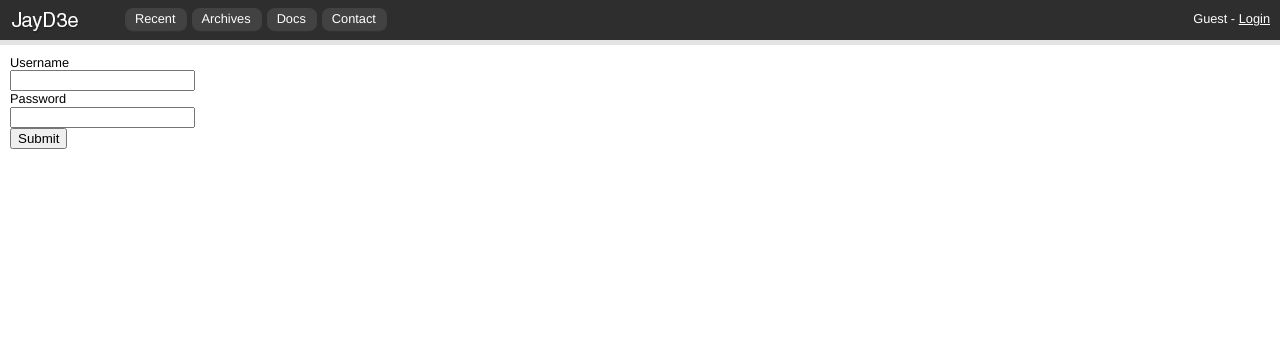
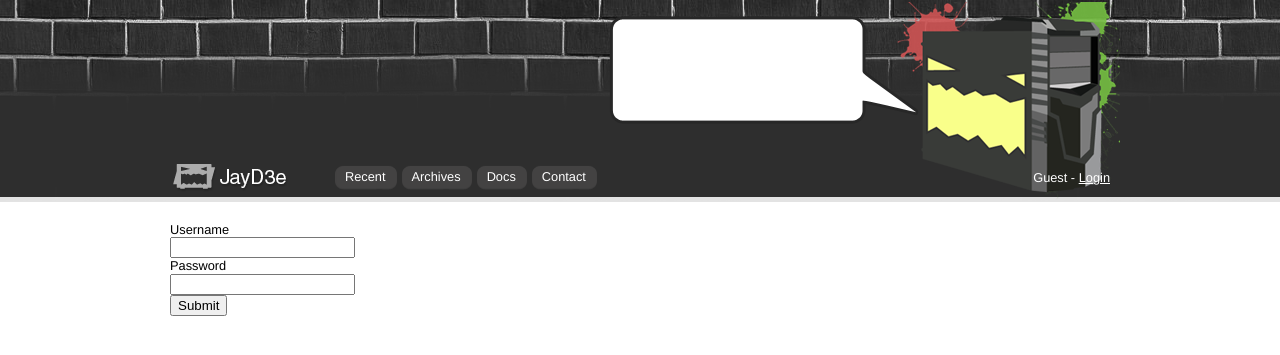
Before and after one commit to jayd3e-archive/jayd3e, a Python web app: template jayd3e/templates/auth/login.mako in a window 1280 px wide. Shown: the top 355 px of the page. Run offline with Mako, Linux system fonts and the light colour scheme; the template is opened without the code that fills it, so the values that code supplies are empty.

Commit message:
Updated the graphics for the blog.

```diff
--- a/jayd3e/db/config.py
+++ b/jayd3e/db/config.py
@@ -1,7 +1,7 @@
 class DbConfig(object):
     engine = 'mysql+mysqldb'
     user = 'jayd3e'
-    pw = 'hoppy&Bunny'
+    pw = 'sharp7&7'
     host = 'localhost'
     db = 'jayd3e_db'
 
--- a/jayd3e/static/css/style.css
+++ b/jayd3e/static/css/style.css
@@ -1,3 +1,7 @@
+div.centered {
+	margin: 0 auto;
+	width: 960px;
+}
 /*
 *   HEADER
 *     -Logo
@@ -5,13 +9,14 @@
 */
 .header {
     width: 100%;
-    height: 45px;
+    height: 202px;
     background-image: url(../img/header_bg.png);
     background-repeat: repeat-x;
 }
 .header ul.main {
     list-style: none;
     margin-left: 20px;
+    margin-top: 158px;
     height: 45px;
     float: left;
 }
@@ -58,20 +63,28 @@
     background-position: 100% -90px;
 }
 .logo {
-    width: 70px;
+    width: 120px;
     height: 45px;
     background-image: url(../img/blog_logo.png);
     background-position: left;
     margin-left: 10px;
+    margin-top: 157px;
     float: left;
 }
 .logo:hover {
     background-position: right;
 }
+.header div.twitter_bg {
+    list-style: none;
+    float: right;
+    background-image:  url(../img/header_graphic.png);
+    width: 511px;
+    height: 202px;
+}
 .auth_span {
     float: right;
-    padding-top: 11px;
     margin-right: 10px;
+    margin-top: 170px;
 }
 .auth_span a {
 
@@ -80,7 +93,7 @@
 *   Body
 */
 .body {
-    margin: 5px 10px;
+	margin: 5px 10px;
     width: 960px;
 }
 .title {
--- a/jayd3e/templates/auth/login.mako
+++ b/jayd3e/templates/auth/login.mako
@@ -2,7 +2,7 @@
 
 <%def name="body()">
     <form method="post" action="${url}" class="std_auth_form">
-        ${'<p>'+message+'</p>' if message else ''}
+        <p>${message if message else ""}</p>
         <label for="username">Username</label>
         <input name="username" class="auth_username" id="username" type="text" tabindex="1"></input>
         <label for="password">Password</label>
--- a/jayd3e/templates/blog/index.mako
+++ b/jayd3e/templates/blog/index.mako
@@ -15,7 +15,7 @@
             </div>
             <div class="content">
                 <h2>${post.title}</h2>
-                ${markdown(post.body)}
+                ${markdown(post.body)|n}
             </div>
         </div>
     % endfor
--- a/jayd3e/templates/layouts/base.mako
+++ b/jayd3e/templates/layouts/base.mako
@@ -11,10 +11,14 @@
     </head>
     <body>
         <div class="header">
-            ${header.header(here)}
+        	<div class="centered">
+            	${header.header(here)}
+			</div>
         </div>
-        <div class="body">
-            ${self.body()}
+        <div class="centered">
+        	<div class="body">
+            	${self.body()}
+            </div>
         </div>
         <div class="footer">
             ${footer.footer()}
--- a/jayd3e/templates/layouts/header.mako
+++ b/jayd3e/templates/layouts/header.mako
@@ -32,6 +32,7 @@
             </a>
         </li>
     </ul>
+    <div class="twitter_bg">
 	    <div class="auth_span">
 	        ${logged_in if logged_in else 'Guest'} -
 	        % if logged_in:
@@ -41,4 +42,5 @@
 	            <a href="/auth/login">Login</a>
 	        % endif
 	    </div>
+    </div>
 </%def>
```
Also changed, not shown: jayd3e/static/img/blog_logo.png, jayd3e/static/img/header_bg.png, jayd3e/static/img/header_graphic.png (added), 1 other file. Lines whose indentation alone changed are shown as unchanged.
